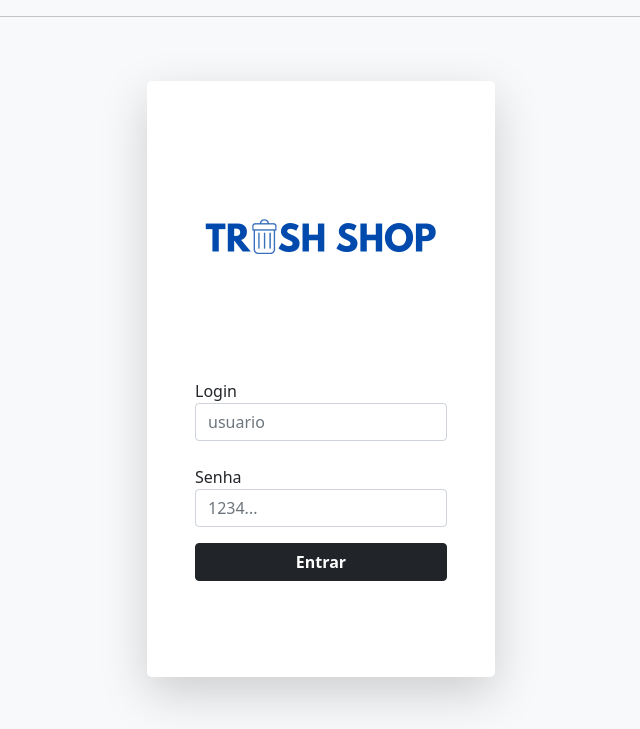
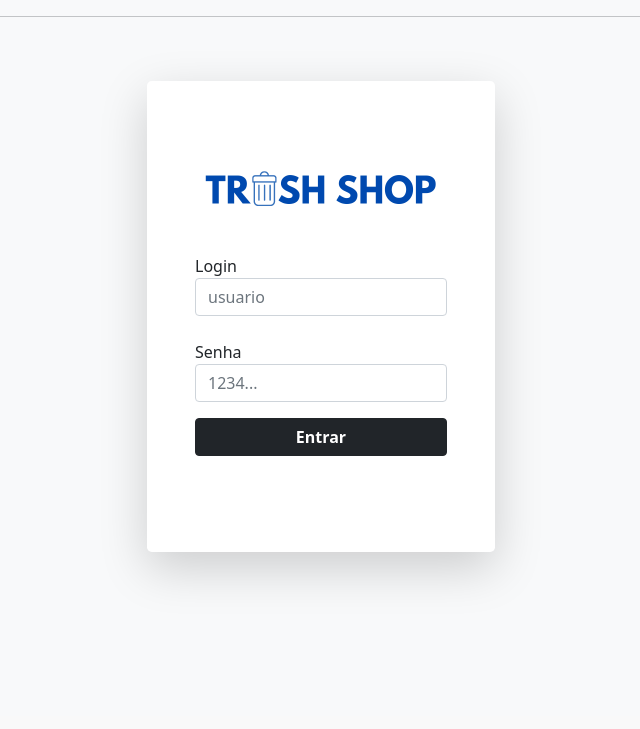
Before and after one commit to WeslleyRAraujo/trashshop-front, a PHP site: template app/views/login.twig in a window 1280 px wide. Shown: the part 84-813 px from the top of the page, without its empty margins (319-959 px from the left). After the commit the page ends 667 px from the top, so only its background shows below. Run offline with PHP 8.4, Linux system fonts and the light colour scheme; the template is opened without the code that fills it, so the values that code supplies are empty; some libraries are stand-ins or nearby versions.

Commit message:
ajuste no tamanho do logo e efeito ao solicitar login

```diff
--- a/app/views/login.twig
+++ b/app/views/login.twig
@@ -1,9 +1,7 @@
 {% extends 'master.twig' %}
 
-{% block head %}
-
-<link href="/assets/css/login.css" rel="stylesheet">
-
+{% block scripts %}
+<script src="/assets/js/app/login.js">
 {% endblock %}
 
 {% block content %}
@@ -12,27 +10,20 @@
       <div class="col-sm-4 mx-auto">
         <div class="card border-0 shadow shadow-lg rounded-3 my-5 align-middle">
           <div class="card-body pt-2 pb-4 pl-4 pr-4 p-sm-5">
-            <img class="mx-auto d-block" src="/assets/img/logo.png" alt="" width="250" height="250">
+            <img class="mx-auto d-block" src="/assets/img/logo.png" alt="" width="250" height="125">
             <form method="POST" action="/login/auth">
               <div class="form-group mb-4">
-                  <label>Login</label>
-                  <input type="email" class="form-control" id="floatingInput" placeholder="usuario" name="login" required/>
+                  <label for="login">Login</label>
+                  <input type="email" class="form-control" id="login" placeholder="usuario" name="login" required/>
               </div>
               <div class="form-group mb-3">
-                  <label for="floatingPassword">Senha</label>
-                  <input type="password" class="form-control" id="floatingPassword" placeholder="1234..." name="password" value="" required>
+                  <label for="password">Senha</label>
+                  <input type="password" class="form-control" id="password" placeholder="1234..." name="password" value="" required>
               </div>
               <div>
-                <small class="text-danger">
-                  <?php
-                    isset($_SESSION['erro_login'])? $erro = $_SESSION['erro_login']  : $erro = "";
-                    echo $erro;
-                    session_destroy();
-                  ?>
-                </small>
               </div>
               <div class="d-grid pb-5">
-                <button class="btn btn-dark fw-bold" type="submit">Entrar</button>
+                <button class="btn btn-dark fw-bold" type="submit" id="login-button">Entrar</button>
               </div>
             </form>
           </div>
--- a/app/views/master.twig
+++ b/app/views/master.twig
@@ -41,5 +41,6 @@
         {% block content %}{% endblock %}
     </div>
     <script src="/assets/js/bootstrap/bootstrap.js"></script>
+    {% block scripts %}{% endblock %}
 </body>
 </html>
```
Also changed, not shown: public/assets/img/logo.png, public/assets/js/app/login.js (added).
